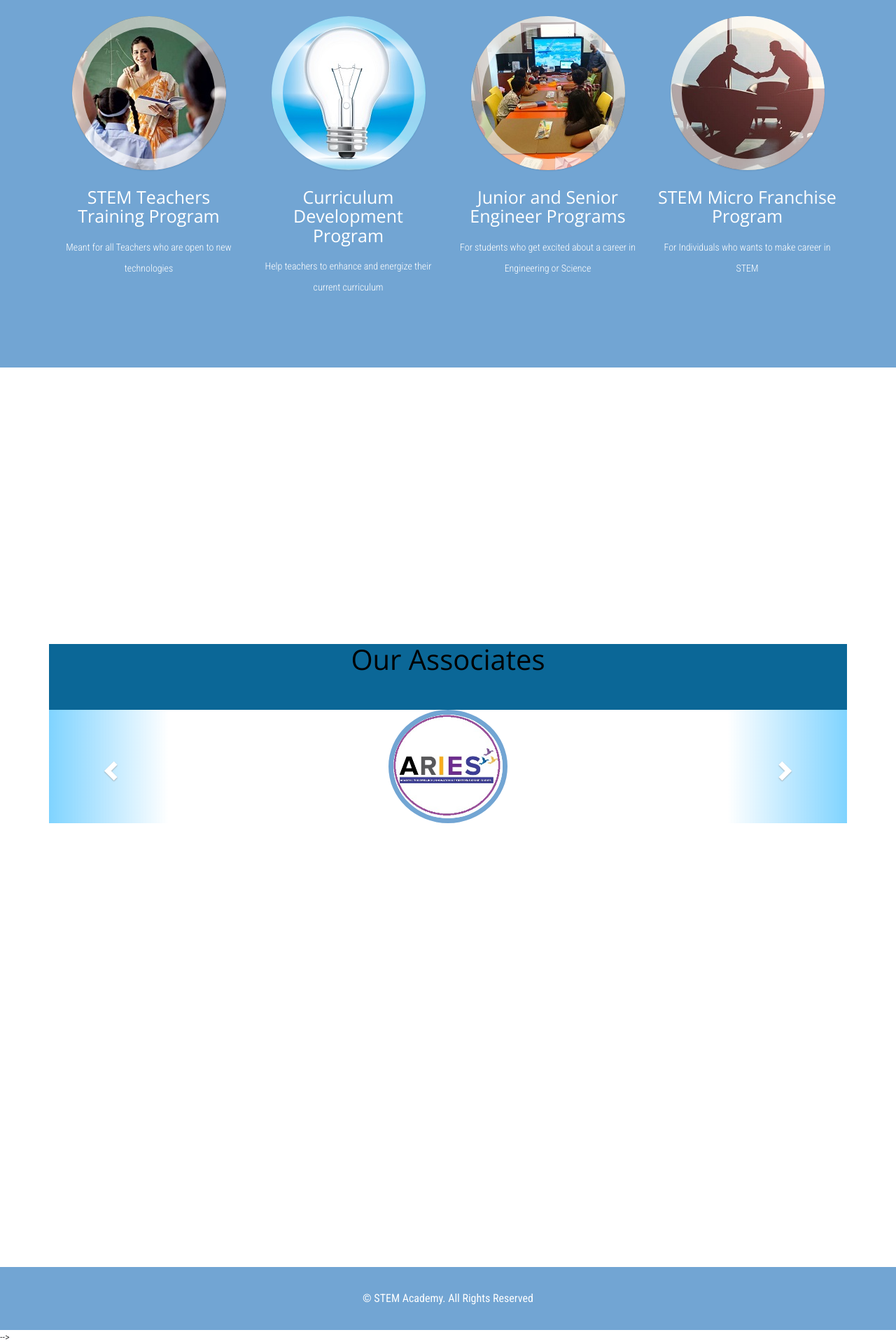
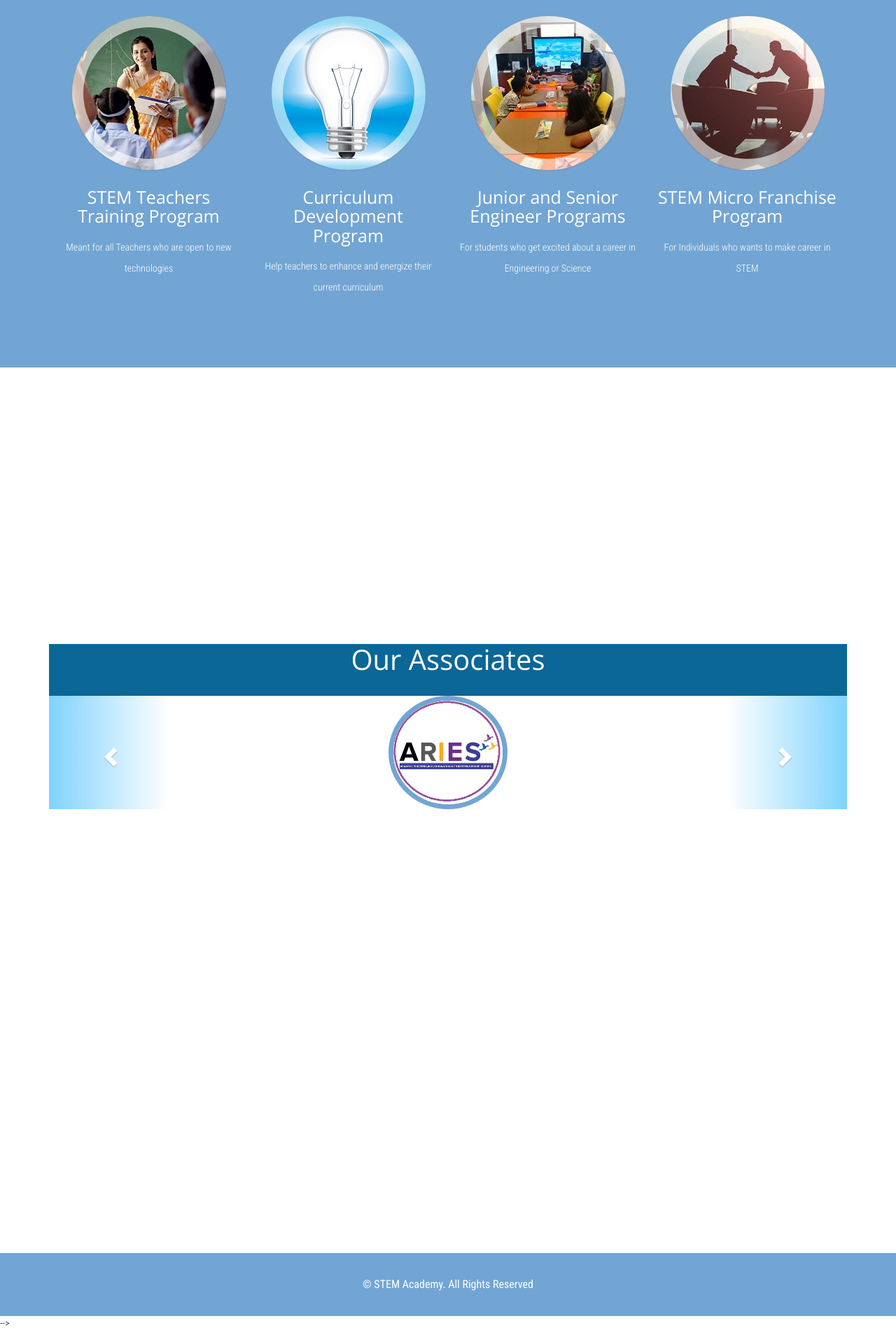
Before and after one commit to dhanyacm/stem, a Jekyll site: the page built from index.html, in a window 1280 px wide. Shown: the part 1965-3885 px from the top of the page at 70% size. Built offline with Jekyll 4.4.1, drawn with Linux system fonts in a browser that asks for light colours; a script that is not in the unit is left out.

Commit message:
Update style.css

```diff
--- a/css/style.css
+++ b/css/style.css
@@ -792,11 +792,12 @@ section.testimonial-wthree {
 }
 section.testimonial-wthree h3.text-center {
     font-size: 40px;
+	height:100%;
     font-weight: normal;
     background-color:#0b6797;
-    color:#010101;
+    color:#fff;
     font-family:  'Open Sans', sans-serif;
-    padding-bottom: 50px;
+    padding-bottom: 30px;
 }
 .carousel-inner>.item {
 	text-align:center;
```
